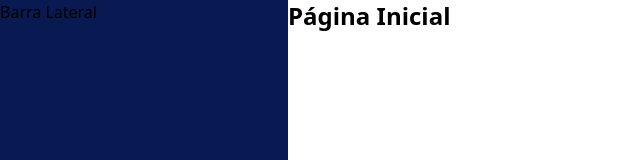
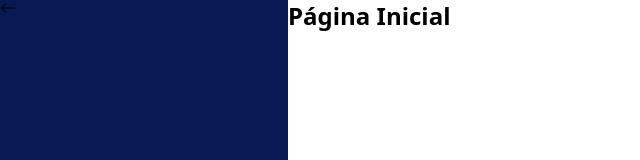
Before and after one commit to Carlamagalhaes1/Dash_Financeiro, a React (Vite) app: page / in a window 1280 px wide. Shown: the top 160 px of the page, without its empty margins (0-640 px from the left). Built offline with nearby package versions, Linux system fonts and the light colour scheme.

Commit message:
feat: icon

```diff
--- a/src/components/MenuLateral.tsx
+++ b/src/components/MenuLateral.tsx
@@ -1,7 +1,11 @@
+import { BsArrowLeft } from "react-icons/bs";
+
 export default function MenuLateral() {
     return (
         <div className="flex">
-            <div className="bg-dark-purple h-screen p-5 pt-8 w-72">Barra Lateral</div>
+            <div className="bg-dark-purple h-screen p-5 pt-8 w-72">
+                <BsArrowLeft/>
+            </div>
             <div className="p-7"><h1 className="text-2xl font-semibold">Página Inicial</h1></div>
 
         </div>
```
